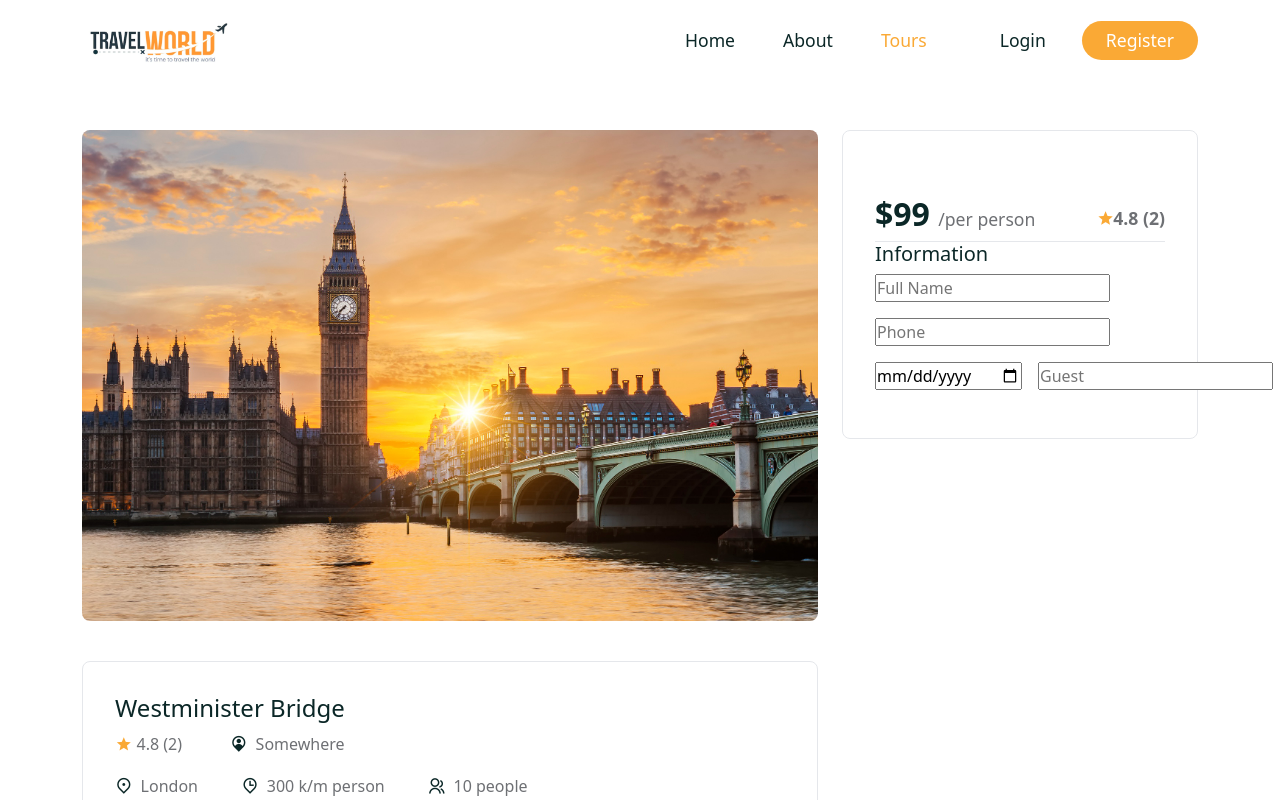
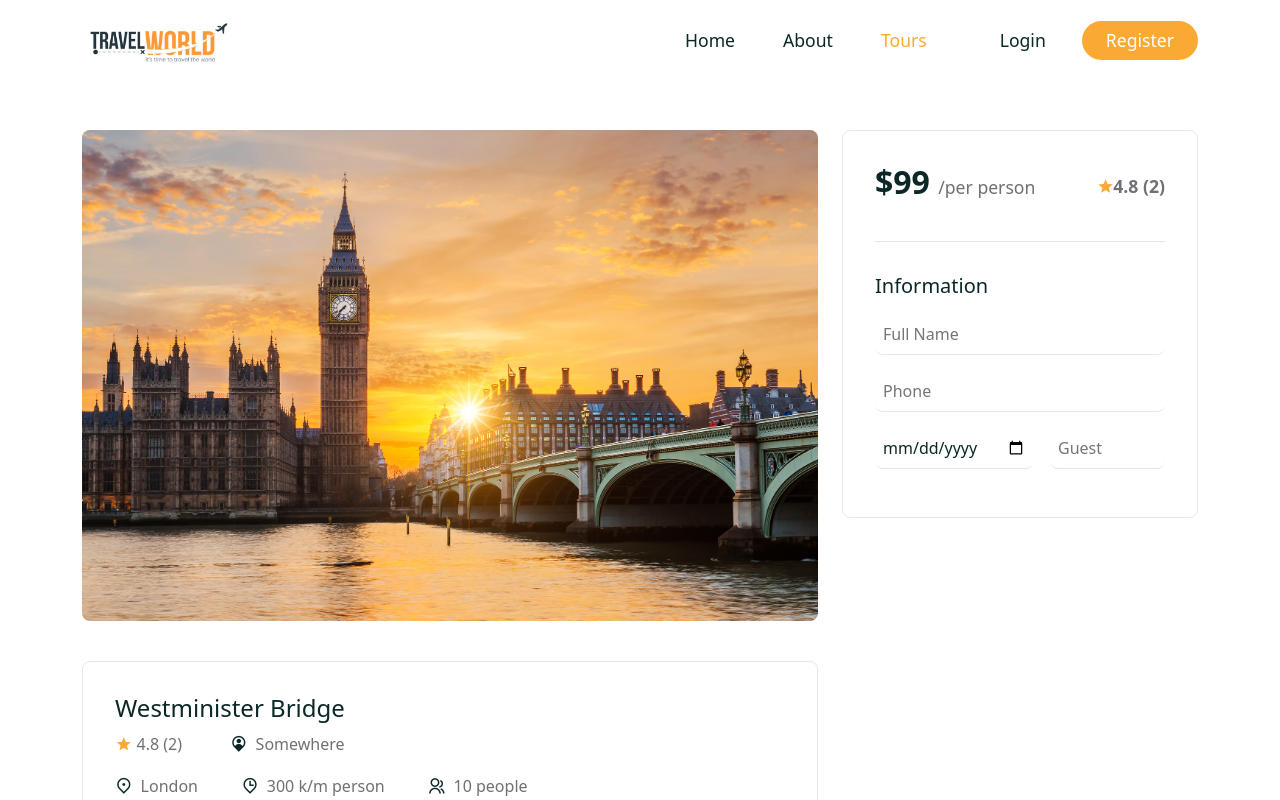
Before and after one commit to Felicien1992/Tour-full-project, a React (Create React App) app in the folder frontend/: page /tours/01 in a window 1280 px wide. Shown: the top 800 px of the page. Built offline with nearby package versions, Linux system fonts and the light colour scheme; a web font is replaced by a local one.

Commit message:
add booking__form input style css

```diff
--- a/frontend/src/components/Boobing/booking.css
+++ b/frontend/src/components/Boobing/booking.css
@@ -28,6 +28,24 @@
 }
 
 .booking__top{
-    padding-top: 2rem;
+    padding-bottom: 2rem;
     border-bottom: 1px solid rgb(229, 231, 235);
 }
+
+.booking__form{
+    padding-top: 2rem;
+}
+
+.booking__form h5{
+    margin-bottom: 1rem;
+}
+
+.booking__form input{
+    width: 100%;
+    padding: 0.5rem;
+    border-radius: .5rem;
+    color: var(--heading-color);
+    font-size: 1rem;
+    border: none;
+    border-bottom: 1px solid rgb(229, 231, 235);
+}
```
